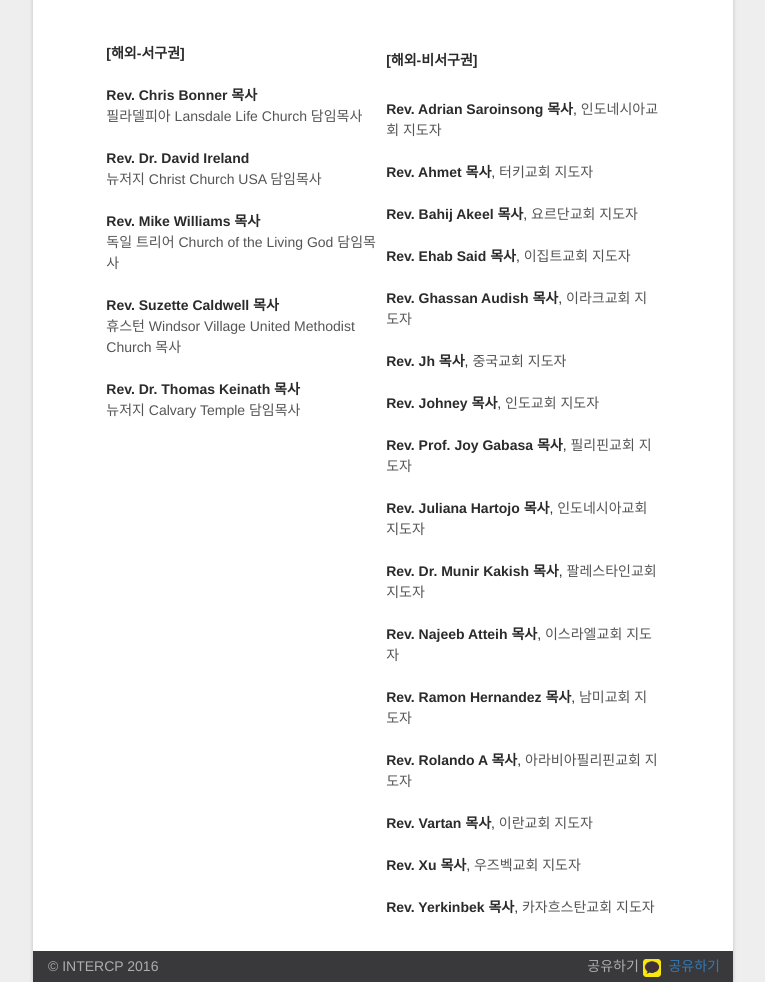
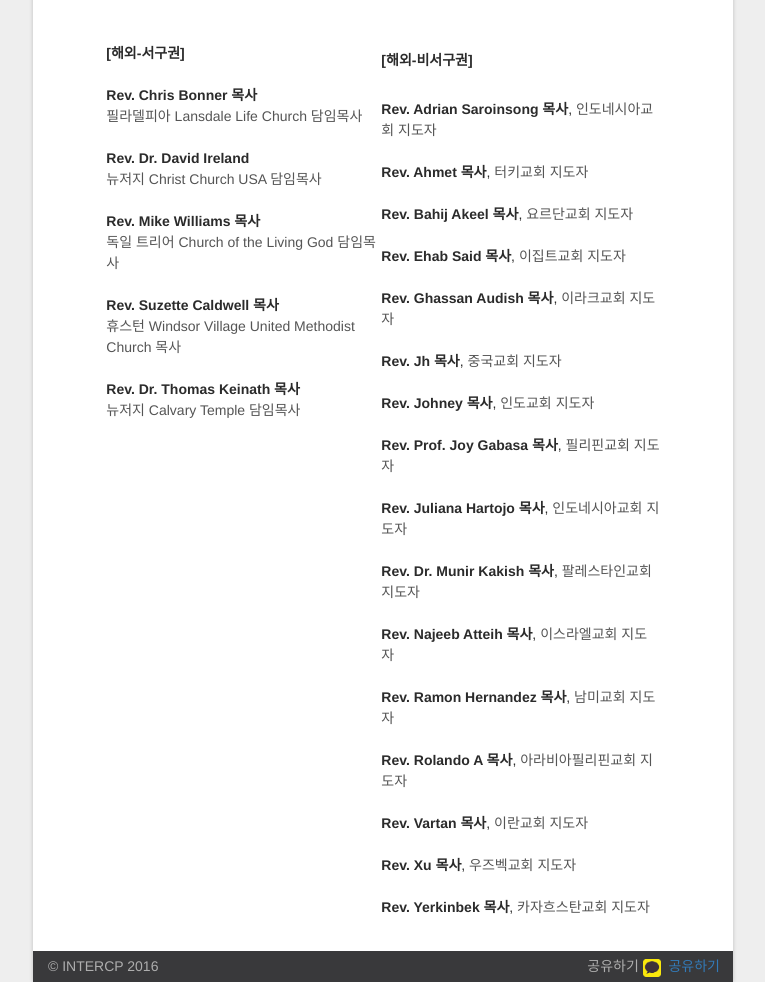
Before and after one commit to INTERCP/ga-web, a Flask app: page /ga/messenger in a window 1280 px wide; the page is wider, and only the part inside the window is pictured. Shown: the part 875-1857 px from the top of that part, without its empty margins (257-1022 px from the left). Run offline with Flask 2, Linux system fonts and the light colour scheme; parts of the project's set-up code (start-up, migrations or seed data) failed here and were passed over; some libraries are stand-ins or nearby versions; some web fonts are replaced.

Commit message:
div 폭 수정

```diff
--- a/gaweb/templates/ga/messenger.html
+++ b/gaweb/templates/ga/messenger.html
@@ -4,7 +4,7 @@
 
 <article class="main-content">
  <div class="row">
-    <div class="col-sm-10 col-sm-offset-0.5 col-md-offset-1 col-xs-12">
+    <div class="col-sm-10 col-sm-offset-1 col-xs-12">
       <section class="article-header">
           <h2>강사 소개</h2>
       </section>
@@ -93,8 +93,6 @@
         <br/>
 
         </td>
-
-                <td style="width:10px"></td>
                 <td>
         <span style="font-weight:bold; line-height:2.5em">[해외-비서구권]</span><br/>
         <br/>
```
